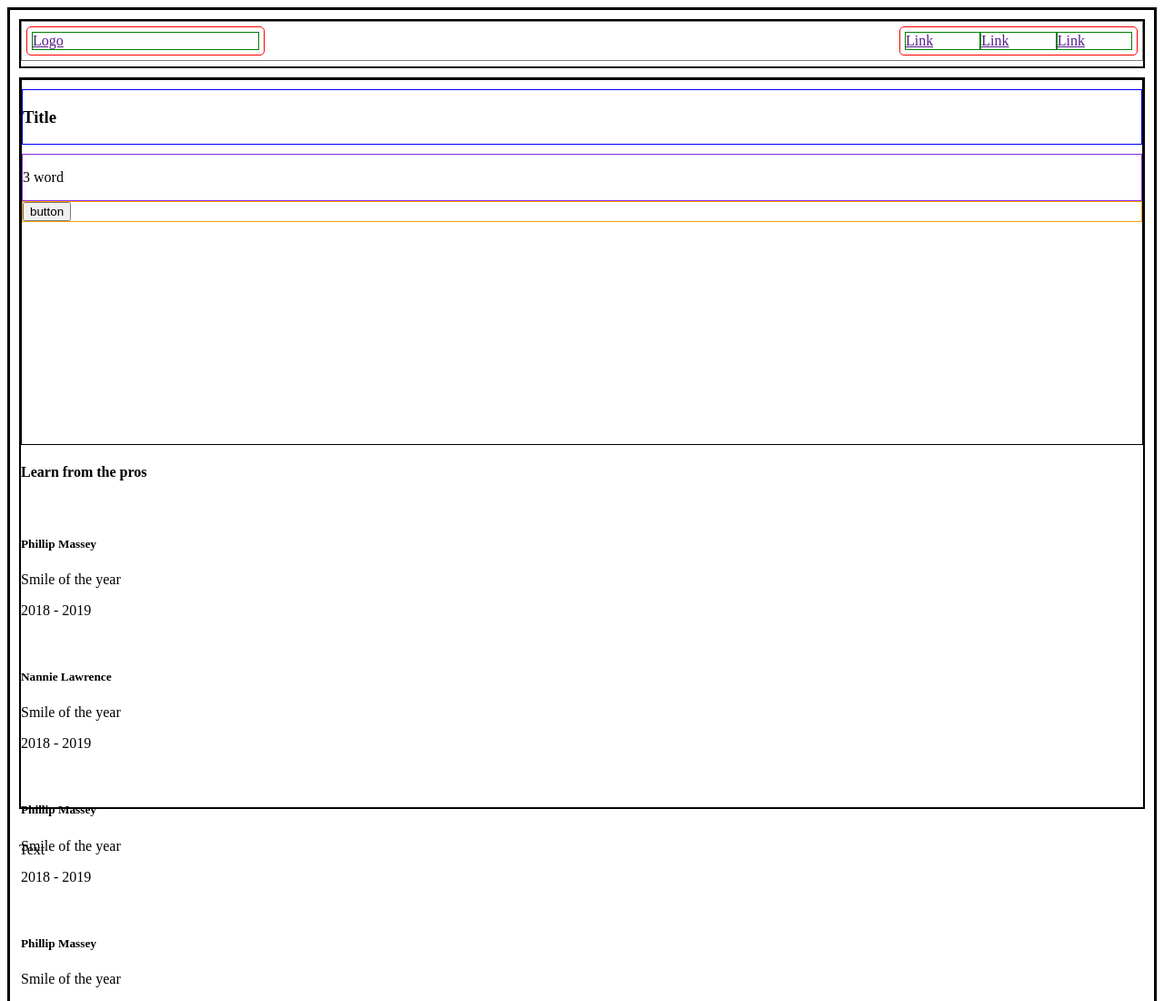
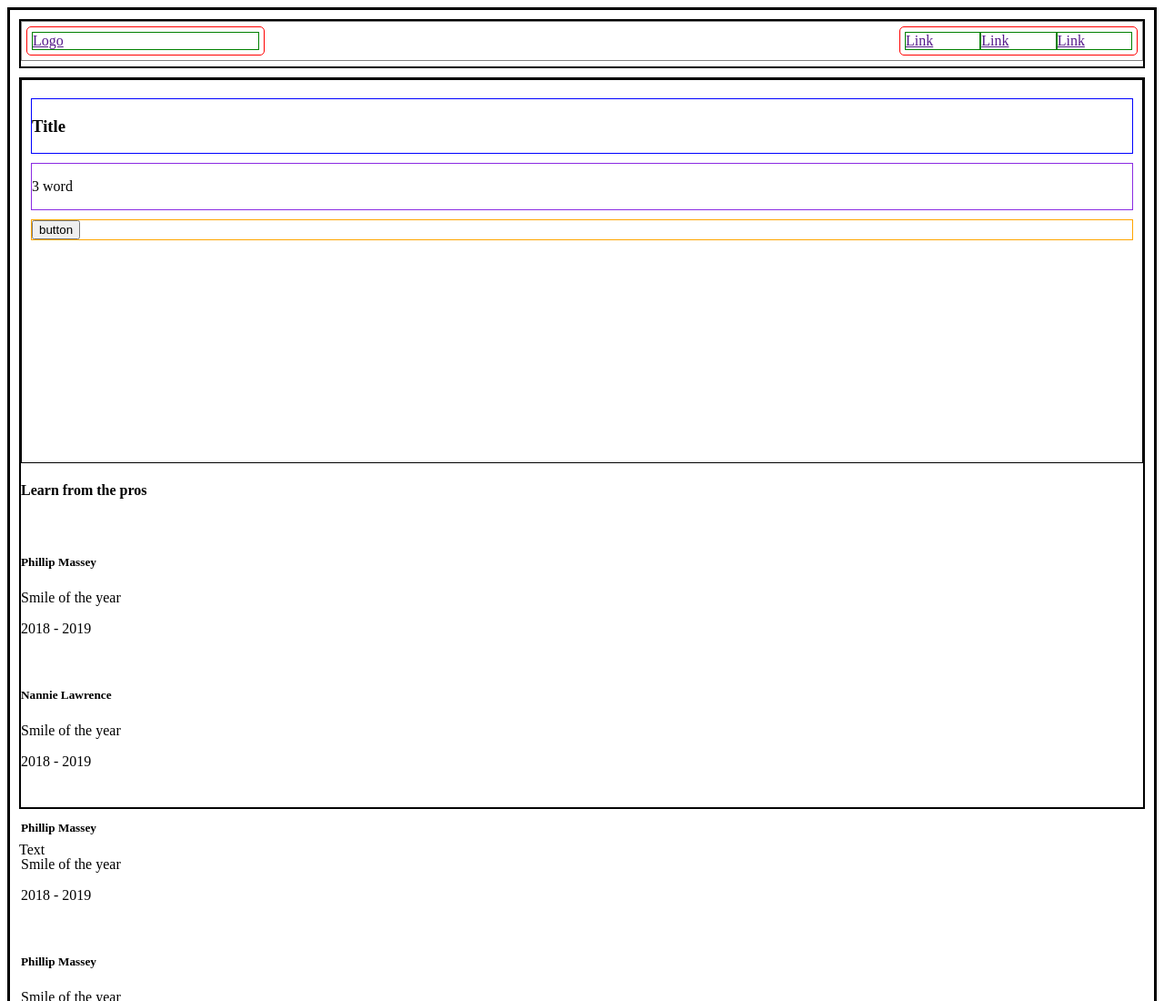
Before and after one commit to Zaynabbodude/alx_html_css, a plain HTML site: page css_basic/index.html in a window 1280 px wide. Shown: the top 1100 px of the page at 91% size. Drawn offline with Linux system fonts and the light colour scheme.

Commit message:
My first commit

```diff
--- a/css_basic/styles.css
+++ b/css_basic/styles.css
@@ -45,20 +45,25 @@ main
 {
     border:1px solid black;
     height: 50vh;
+    padding: 10px;
 }
 #a
 {
     border: 1px solid blue;
     margin-top: 10px;
+    justify-content: center;
 }
 
 #b
 {
     border: 1px solid blueviolet;
     margin-top: 10px;
+    justify-content: center;
 }
 
 #c
 {
     border: 1px solid orange;
+    margin-top: 10px;
+    justify-content: center;
 }
```
